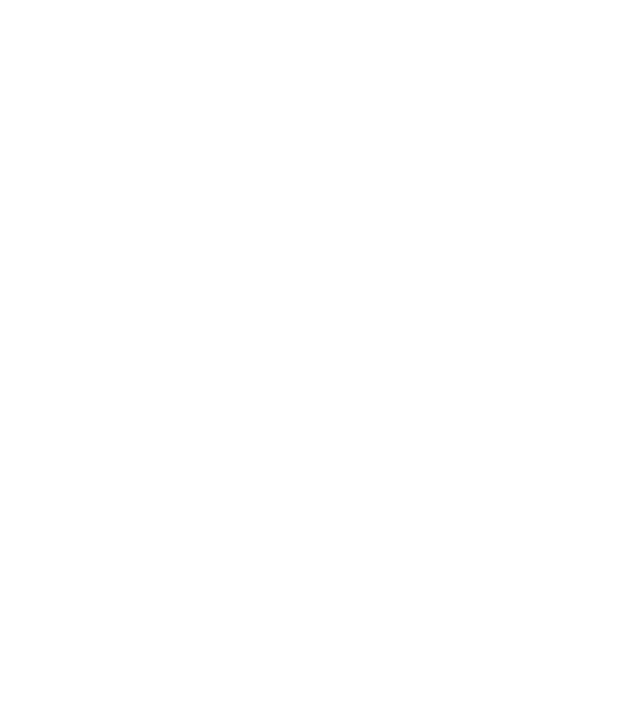
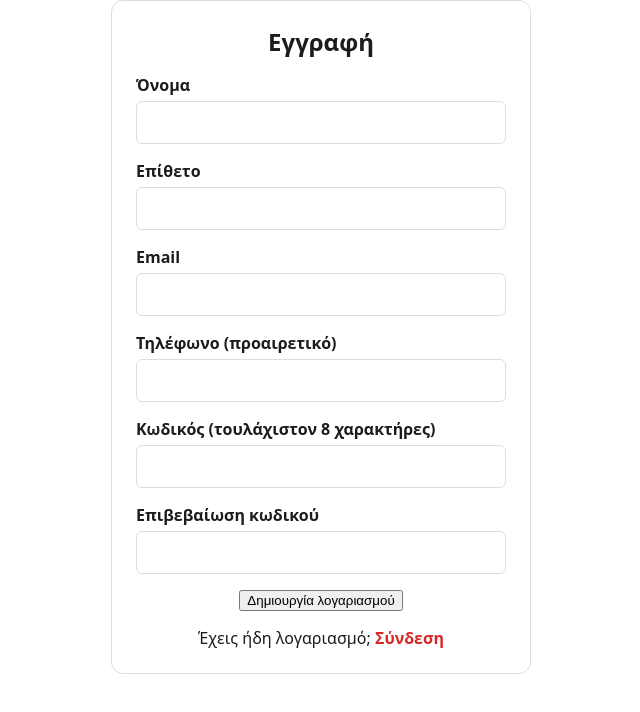
Before and after one commit to vaggkarap/car_rental, a React (Vite) app in the folder frontend/: page /register in a window 1280 px wide. Before the commit this address had no page. Shown: the top 712 px of the page, without its empty margins (319-959 px from the left). Built offline with nearby package versions, Linux system fonts and the light colour scheme.

Commit message:
SCRUM-9 US-01 Registration: register form with client-side validation
AI-assisted (Claude). Front-end only with mock data; backend/API and tests pending.

```diff
--- a/frontend/src/App.jsx
+++ b/frontend/src/App.jsx
@@ -1,10 +1,12 @@
 import { Routes, Route } from 'react-router-dom'
 import LoginPage from './pages/LoginPage'
+import RegisterPage from './pages/RegisterPage'
 
 export default function App() {
   return (
     <Routes>
       <Route path="/login" element={<LoginPage />} />
+      <Route path="/register" element={<RegisterPage />} />
     </Routes>
   )
 }
--- /dev/null
+++ b/frontend/src/pages/RegisterPage.jsx
@@ -0,0 +1,80 @@
+import { useState } from 'react'
+import { Link, useNavigate } from 'react-router-dom'
+import { useAuth } from '../context/AuthContext'
+
+const fields = [
+  { name: 'firstName', label: 'Όνομα', type: 'text' },
+  { name: 'lastName', label: 'Επίθετο', type: 'text' },
+  { name: 'email', label: 'Email', type: 'email' },
+  { name: 'phone', label: 'Τηλέφωνο (προαιρετικό)', type: 'tel' },
+  { name: 'password', label: 'Κωδικός (τουλάχιστον 8 χαρακτήρες)', type: 'password' },
+  { name: 'confirmPassword', label: 'Επιβεβαίωση κωδικού', type: 'password' },
+]
+
+function validate(f) {
+  const errors = {}
+  if (!f.firstName.trim()) errors.firstName = 'Το όνομα είναι υποχρεωτικό.'
+  if (!f.lastName.trim()) errors.lastName = 'Το επίθετο είναι υποχρεωτικό.'
+  if (!/^\S+@\S+\.\S+$/.test(f.email)) errors.email = 'Δώσε έγκυρο email.'
+  if (f.password.length < 8) errors.password = 'Ο κωδικός πρέπει να έχει τουλάχιστον 8 χαρακτήρες.'
+  if (f.confirmPassword !== f.password) errors.confirmPassword = 'Οι κωδικοί δεν ταιριάζουν.'
+  return errors
+}
+
+export default function RegisterPage() {
+  const { register } = useAuth()
+  const navigate = useNavigate()
+  const [form, setForm] = useState({
+    firstName: '', lastName: '', email: '', phone: '', password: '', confirmPassword: '',
+  })
+  const [errors, setErrors] = useState({})
+  const [serverError, setServerError] = useState('')
+  const [loading, setLoading] = useState(false)
+
+  const handleChange = e => setForm({ ...form, [e.target.name]: e.target.value })
+
+  const handleSubmit = async e => {
+    e.preventDefault()
+    const found = validate(form)
+    setErrors(found)
+    setServerError('')
+    if (Object.keys(found).length > 0) return
+
+    setLoading(true)
+    try {
+      const { confirmPassword, ...data } = form // το confirmPassword δεν στέλνεται
+      await register(data)
+      navigate('/login', { state: { registered: true } })
+    } catch (err) {
+      setServerError(err.message)
+    } finally {
+      setLoading(false)
+    }
+  }
+
+  return (
+    <section className="section">
+      <form className="auth-form" onSubmit={handleSubmit} noValidate>
+        <h2>Εγγραφή</h2>
+
+        {fields.map(f => (
+          <label key={f.name}>
+            {f.label}
+            <input type={f.type} name={f.name} value={form[f.name]} onChange={handleChange} />
+            {errors[f.name] && <span className="field-error">{errors[f.name]}</span>}
+          </label>
+        ))}
+
+        {serverError && <p className="error" role="alert">{serverError}</p>}
+
+        <button type="submit" className="btn" disabled={loading}>
+          {loading ? 'Δημιουργία...' : 'Δημιουργία λογαριασμού'}
+        </button>
+
+        <p className="auth-form__alt">
+          Έχεις ήδη λογαριασμό; <Link to="/login">Σύνδεση</Link>
+        </p>
+      </form>
+    </section>
+  )
+}
```
